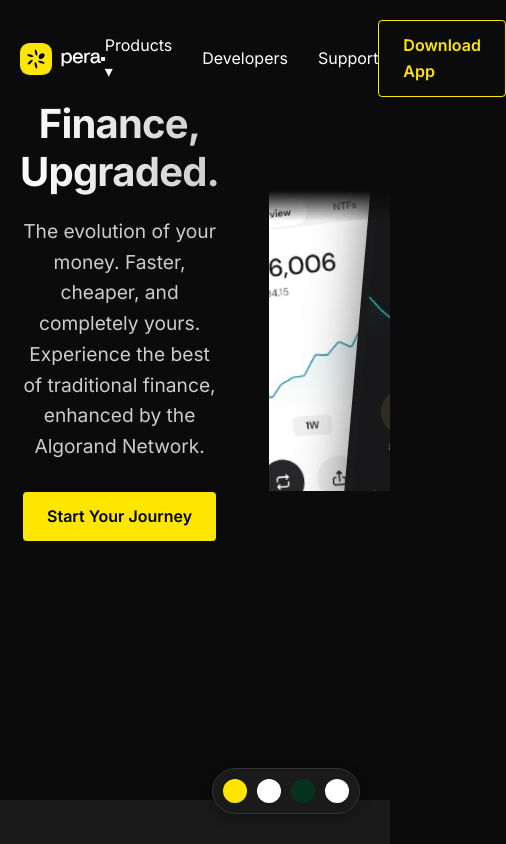
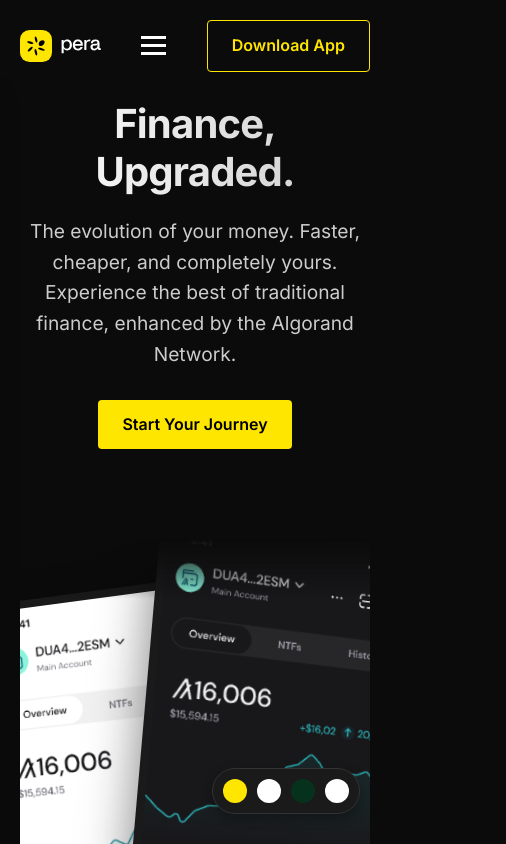
Before and after one commit to Test-Account-LP/PeraWebsite, a plain HTML site: page index.html in a window 390 px wide. Shown: the top 844 px of the page, 506 px wide, since content can reach past the window. Drawn offline with Linux system fonts and the light colour scheme.

Commit message:
Add files via upload

```diff
--- a/script.js
+++ b/script.js
@@ -32,6 +32,17 @@
         el.style.transition = 'opacity 0.5s ease, transform 0.5s ease';
         observer.observe(el);
     });
+
+    // Mobile Navigation Toggle
+    const hamburger = document.querySelector('.hamburger');
+    const navLinks = document.getElementById('nav-links');
+
+    if (hamburger && navLinks) {
+        hamburger.addEventListener('click', () => {
+            navLinks.classList.toggle('active');
+            hamburger.classList.toggle('active');
+        });
+    }
 });
 
 // Theme Switching
--- a/style.css
+++ b/style.css
@@ -104,6 +104,131 @@
 
 .theme-btn:hover {
     transform: scale(1.2);
+}
+
+/* Mobile Navigation */
+.hamburger {
+    display: none;
+    /* Hidden on desktop */
+    cursor: pointer;
+    background: transparent;
+    border: none;
+    padding: 10px;
+    z-index: 1001;
+    /* Above mobile menu */
+}
+
+.bar {
+    display: block;
+    width: 25px;
+    height: 3px;
+    margin: 5px auto;
+    background-color: var(--text-primary);
+    transition: all 0.3s ease-in-out;
+}
+
+/* Mobile Styles */
+@media (max-width: 768px) {
+
+    /* Header & Nav */
+    .hamburger {
+        display: block;
+    }
+
+    .hamburger.active .bar:nth-child(2) {
+        opacity: 0;
+    }
+
+    .hamburger.active .bar:nth-child(1) {
+        transform: translateY(8px) rotate(45deg);
+    }
+
+    .hamburger.active .bar:nth-child(3) {
+        transform: translateY(-8px) rotate(-45deg);
+    }
+
+    .nav-links {
+        position: fixed;
+        left: -100%;
+        top: 80px;
+        /* Assuming header height */
+        flex-direction: column;
+        background-color: var(--bg-dark);
+        width: 100%;
+        height: calc(100vh - 80px);
+        text-align: center;
+        transition: 0.3s;
+        box-shadow: 0 10px 27px rgba(0, 0, 0, 0.05);
+        padding-top: 40px;
+        gap: 30px;
+        border-top: 1px solid var(--border-color);
+        z-index: 999;
+    }
+
+    .nav-links.active {
+        left: 0;
+    }
+
+    .nav-links a {
+        font-size: 1.2rem;
+    }
+
+    /* Hero Section */
+    .hero {
+        padding-top: 120px;
+        padding-bottom: 50px;
+        text-align: center;
+    }
+
+    .hero .container {
+        flex-direction: column;
+        gap: 40px;
+    }
+
+    .hero-content {
+        padding-right: 0;
+    }
+
+    .hero h1 {
+        font-size: 2.5rem;
+    }
+
+    .hero-visual {
+        width: 100%;
+    }
+
+    .phone-container {
+        max-width: 100%;
+        margin: 0 auto;
+    }
+
+    .phone {
+        width: 100%;
+        max-width: 320px;
+        height: auto;
+    }
+
+    /* Features Grid */
+    .features-grid {
+        grid-template-columns: 1fr;
+    }
+
+    /* Footer */
+    .footer-content {
+        grid-template-columns: 1fr;
+        text-align: center;
+        gap: 40px;
+    }
+
+    .footer-column {
+        align-items: center;
+    }
+
+    .theme-selector {
+        bottom: 20px;
+        right: 20px;
+        padding: 8px;
+    }
 }
 
 .theme-yellow-dark {
```
